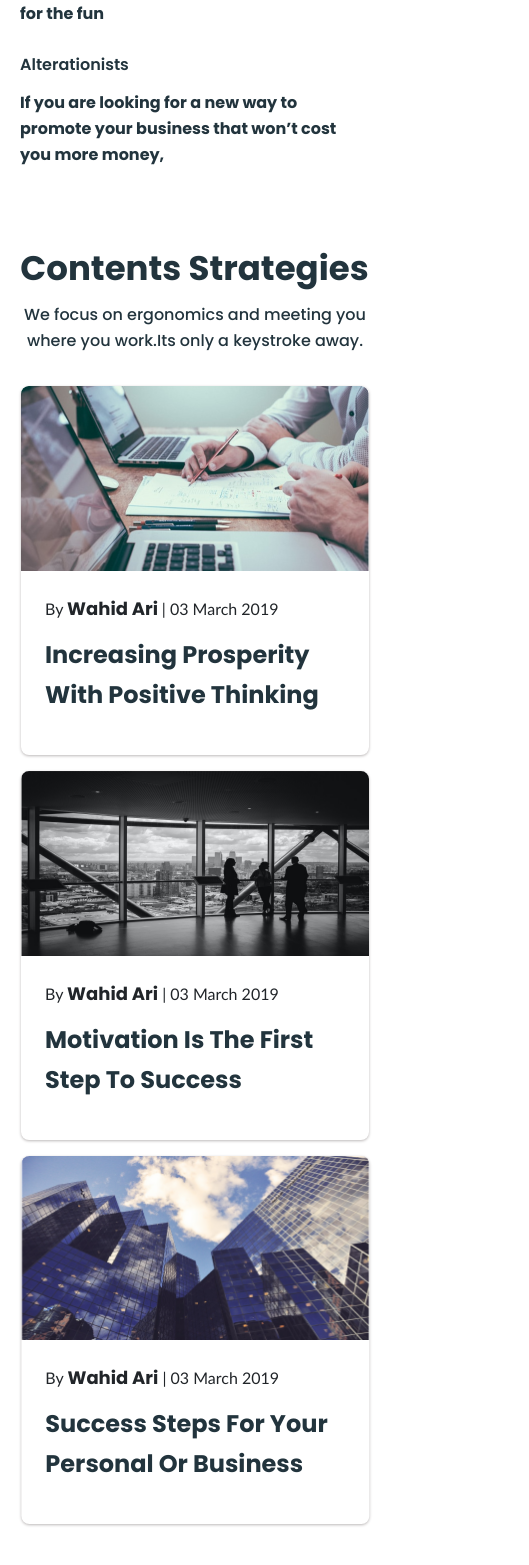
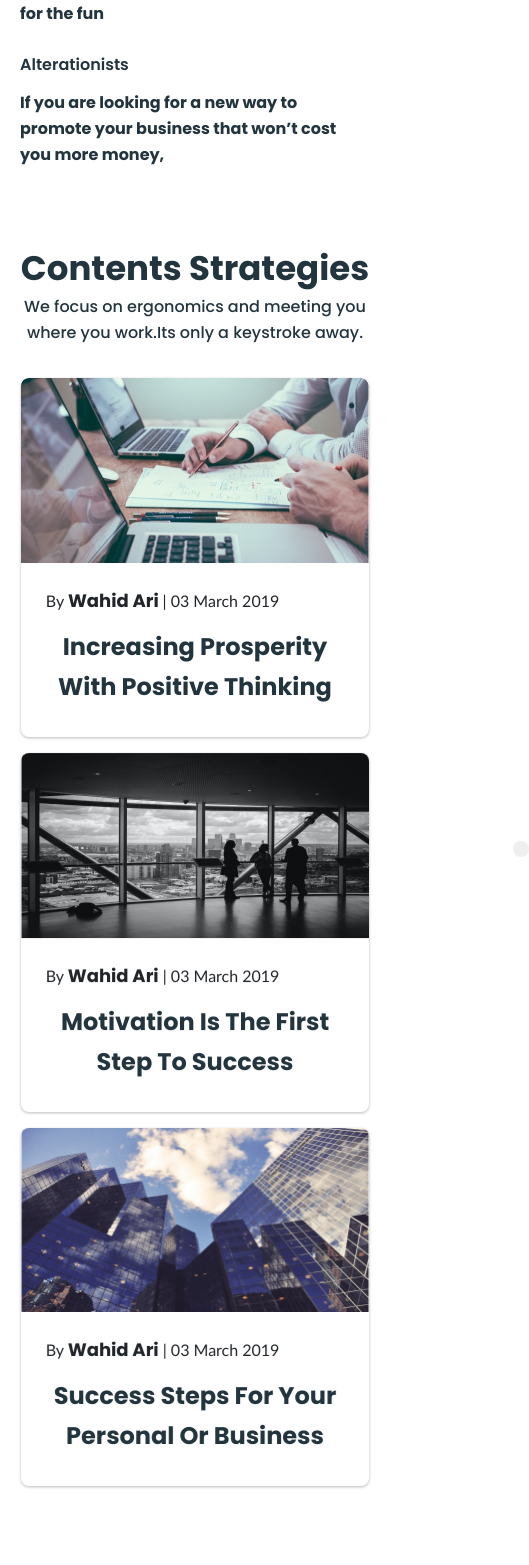
Before and after one commit to ToshqulovLaziz/product-client, a React (Vite) app: page /home in a window 390 px wide. Shown: the part 2769-4334 px from the top of the page, 529 px wide, since content can reach past the window. Before the commit the page ends 4309 px from the top, so only its background shows below. Built offline with nearby package versions, Linux system fonts and the light colour scheme.

Commit message:
Strategies changed

```diff
--- a/src/components/Strategies/index.jsx
+++ b/src/components/Strategies/index.jsx
@@ -24,7 +24,7 @@ const  Strategies = () => {
               <h2 className='site-strategies__title'>Contents Strategies</h2>
               <p className='site-strategies__subtitle'>We focus on ergonomics and meeting you where you work.Its only a keystroke away. </p>
               <div className="site-strategies__cards">
-                  <div className = "site-strategies__card "
+                  <div className = "site-strategies__card hover1"
                   data-aos = "fade-right"
                   data-aos-duration = "3000" >
                       <img className='site-strategies__card--img'
@@ -36,8 +36,9 @@ const  Strategies = () => {
                       <p className='site-strategies__card--text'>By <span className='site-strategies__card--text--span' > Wahid Ari </span>   |   03 March 2019 </p>
                       <h3 className='visually-hidden'>strategies card</h3>
                       <h4 className='site-strategies__card--title'>Increasing Prosperity With Positive Thinking</h4>
+                      <span className='site-strategies__card--dots--dot1'></span>
                   </div>
-                   <div className="site-strategies__card"
+                   <div className="site-strategies__card hover2"
                       data-aos = "fade-up"
                       data-aos-duration = "3000" >
                       <img className='site-strategies__card--img'
@@ -51,8 +52,10 @@ const  Strategies = () => {
                       <p className='site-strategies__card--text'>By <span  className='site-strategies__card--text--span'>Wahid Ari</span> |  03 March 2019</p>
                       <h3 className='visually-hidden'>strategies card</h3>
                       <h4 className='site-strategies__card--title'>Motivation Is The First Step To Success</h4>
+                      <span className='site-strategies__card--dots--dot2'></span>
+
                   </div>
-                   <div className = "site-strategies__card"
+                   <div className = "site-strategies__card hover3"
                    data-aos = "fade-left"
                   data-aos-duration = "3000" >
                       <img className='site-strategies__card--img'
@@ -68,7 +71,10 @@ const  Strategies = () => {
                       <p className='site-strategies__card--text'>By <span  className='site-strategies__card--text--span'>Wahid Ari</span> |  03 March 2019</p>
                       <h3 className='visually-hidden'>strategies card</h3>
                       <h4 className='site-strategies__card--title'>Success Steps For Your Personal Or Business</h4>
+                      <span className='site-strategies__card--dots--dot3'></span>
+
                   </div>
+
               </div>
             </div>
          </div>
--- a/src/components/Strategies/strategies.scss
+++ b/src/components/Strategies/strategies.scss
@@ -29,7 +29,8 @@
     &__cards {
         display: flex;
         align-items: center;
-        justify-content: space-between
+        justify-content: space-between;
+        margin-bottom: 64px;
     }
 
     &__card {
@@ -37,6 +38,7 @@
         box-shadow: 0px 1px 3px 0px #bcb8b8;
         background: #FFFFFF;
         border-radius: 8px;
+        position: relative;
 
         &--text {
             margin: 24px 89px 12px 24px;
@@ -70,21 +72,177 @@
             border-top-left-radius: 8px;
             border-top-right-radius: 8px;
         }
+
+        &--dots--dot1{
+            width: 16px;
+            height: 16px;
+            border-radius: 50%;
+            background-color: #efefef;
+            position: absolute;
+            right: -160px;
+            bottom: -120px;
+        }
+         &--dots--dot2{
+             width: 16px;
+             height: 16px;
+             border-radius: 50%;
+             background-color: #efefef;
+             position: absolute;
+             left: 160px;
+             bottom: -120px;
+         }
+          &--dots--dot3 {
+              width: 16px;
+              height: 16px;
+              border-radius: 50%;
+              background-color: #efefef;
+              position: absolute;
+              bottom: -120px;
+              left: -170px;
+          }
+    }
+
+    &__card:hover .site-strategies__card--title {
+        color: #02897A;
+        transition: 0.3s all;
     }
 
 
 
 }
 
+.hover1:hover .site-strategies__card--dots--dot1 {
+    background-color: #02897A;
+    transition: 0.3s all;
+}
+.hover2:hover .site-strategies__card--dots--dot2 {
+    background-color: #02897A;
+    transition: 0.3s all;
+}
+.hover3:hover .site-strategies__card--dots--dot3 {
+    background-color: #02897A;
+    transition: 0.3s all;
+}
+
+.site-strategies__card:hover .dots--dot1 {
+    background-color: #02897A;
+
+}
+
+
 
 
 /////////////// Mobile and tablet version ///////////////////
-
-@media only screen and (max-width: 420px){
+@media only screen and (max-width:1050px){
      .site-strategies {
          margin: 0 auto;
          display: flex;
          justify-content: center;
+
+         &__title {
+            margin: 0 auto;
+             text-align: center;
+             font-family: 'Poppins';
+             font-style: normal;
+             font-weight: 700;
+             font-size: 34px;
+             line-height: 51px;
+             color: #22343D;
+
+         }
+
+         &__subtitle {
+             font-family: 'Poppins';
+             font-style: normal;
+             font-weight: 500;
+             font-size: 16px;
+             line-height: 26px;
+             text-align: center;
+             color: #22343D;
+         }
+
+         &__cards {
+             display: flex;
+             flex-direction: column;
+             justify-content: space-between;
+         }
+
+         &__card {
+            text-align: center;
+             width: 550px;
+             box-shadow: 0px 1px 3px 0px #bcb8b8;
+             background: #FFFFFF;
+             border-radius: 8px;
+             margin-bottom: 16px;
+             &--img{
+                width: 550px;
+             }
+             &--title{
+                margin: 0 auto;
+                margin-bottom: 30px;
+             }
+         }
+     }
+}
+@media only screen and (max-width:550px) {
+    .site-strategies {
+        margin: 0 auto;
+        display: flex;
+        justify-content: center;
+
+        &__title {
+            margin: 0 auto;
+            text-align: center;
+            font-family: 'Poppins';
+            font-style: normal;
+            font-weight: 700;
+            font-size: 34px;
+            line-height: 51px;
+            color: #22343D;
+
+        }
+
+        &__subtitle {
+            font-family: 'Poppins';
+            font-style: normal;
+            font-weight: 500;
+            font-size: 16px;
+            line-height: 26px;
+            text-align: center;
+            color: #22343D;
+        }
+
+        &__cards {
+            display: flex;
+            flex-direction: column;
+            justify-content: space-between;
+        }
+
+        &__card {
+            text-align: center;
+            width: 400px;
+            box-shadow: 0px 1px 3px 0px #bcb8b8;
+            background: #FFFFFF;
+            border-radius: 8px;
+            margin-bottom: 16px;
+
+            &--img {
+                width: 400px;
+            }
+
+            &--title {
+                margin: 0 auto;
+                margin-bottom: 30px;
+            }
+        }
+    }
+}
+@media only screen and (max-width: 420px) {
+    .site-strategies {
+        margin: 0 auto;
+        display: flex;
+        justify-content: center;
+
         &__title {
             text-align: center;
             font-family: 'Poppins';
@@ -130,6 +288,7 @@
         justify-content: center;
     }
 }
+
 @media only screen and (max-width: 401px) {
     .site-strategies {
         margin: 0 auto;
```
Lines whose indentation alone changed are shown as unchanged.
